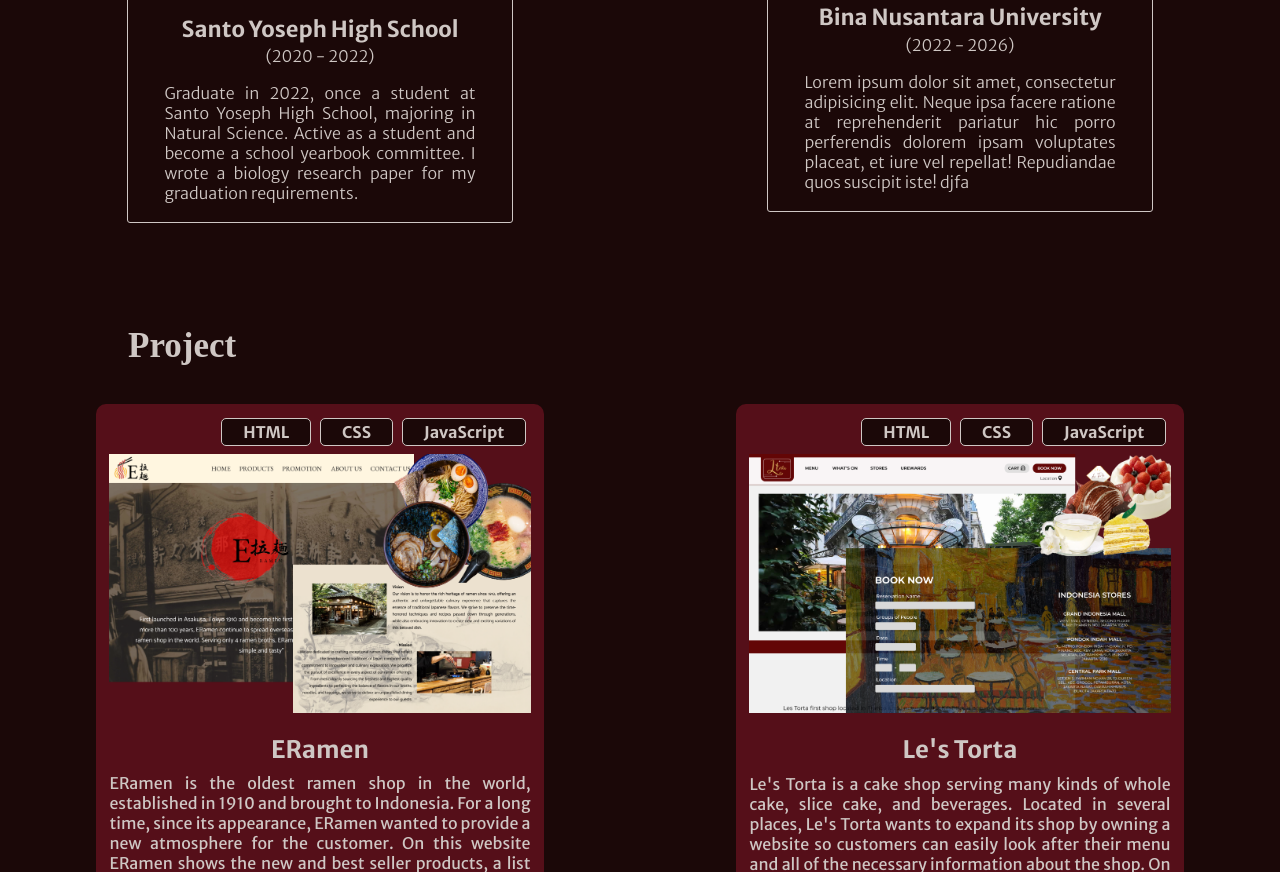
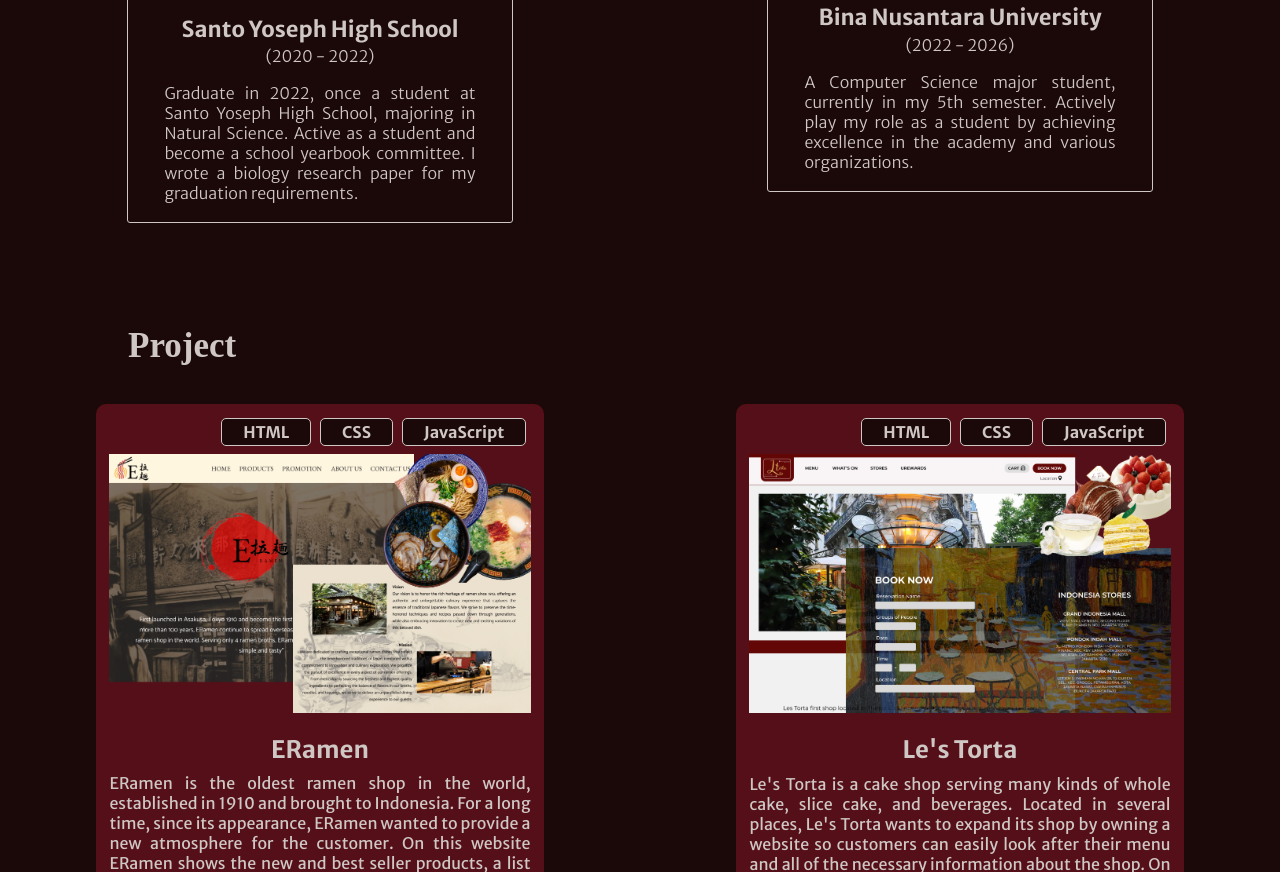
Before and after one commit to TaraKusuma/Portfolio, a plain HTML site: page index.html in a window 1280 px wide. Shown: the part 991-1863 px from the top of the page. Drawn offline with Linux system fonts and the light colour scheme.

Commit message:
Update index.html

```diff
--- a/index.html
+++ b/index.html
@@ -79,7 +79,7 @@
 
                             <h3>Bina Nusantara University</h3>
                             <h4>(2022 - 2026)</h4>
-                            <p>Lorem ipsum dolor sit amet, consectetur adipisicing elit. Neque ipsa facere ratione at reprehenderit pariatur hic porro perferendis dolorem ipsam voluptates placeat, et iure vel repellat! Repudiandae quos suscipit iste! djfa</p>
+                            <p>A Computer Science major student, currently in my 5th semester. Actively play my role as a student by achieving excellence in the academy and various organizations. </p>
                         </div>
 
                     </div>
```
